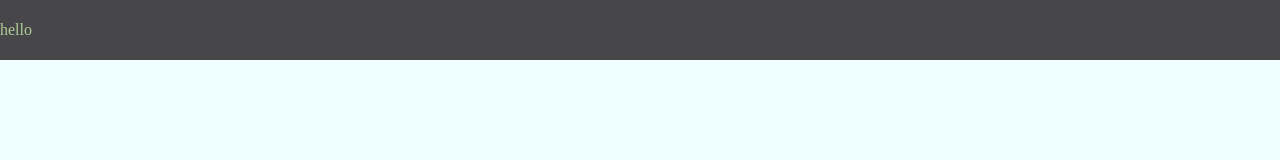
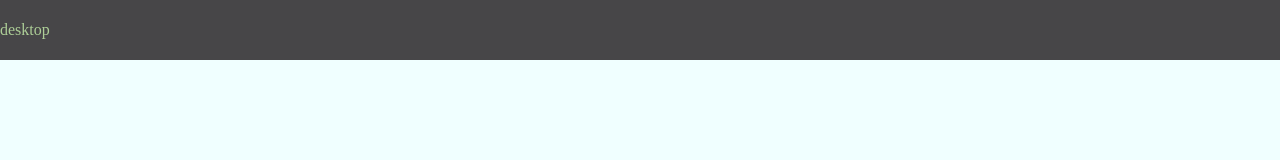
Before and after one commit to Bojackxiang/resume-project, a Vue app: page / in a window 1280 px wide. Shown: the top 160 px of the page. Built offline with nearby package versions, Linux system fonts and the light colour scheme.

Commit message:
添加 responseive 的展示和影响

```diff
--- a/src/components/Header.vue
+++ b/src/components/Header.vue
@@ -3,7 +3,12 @@
     <el-row>
       <el-col :span="24" class="hidden-sm-and-down">
         <div class="header-wrapper__header">
-          <p>hello</p>
+          <p>desktop</p>
+        </div>
+      </el-col>
+      <el-col :span="24" class="hidden-md-and-up">
+        <div class="header-wrapper__header">
+          <p>mobile</p>
         </div>
       </el-col>
     </el-row>
```
